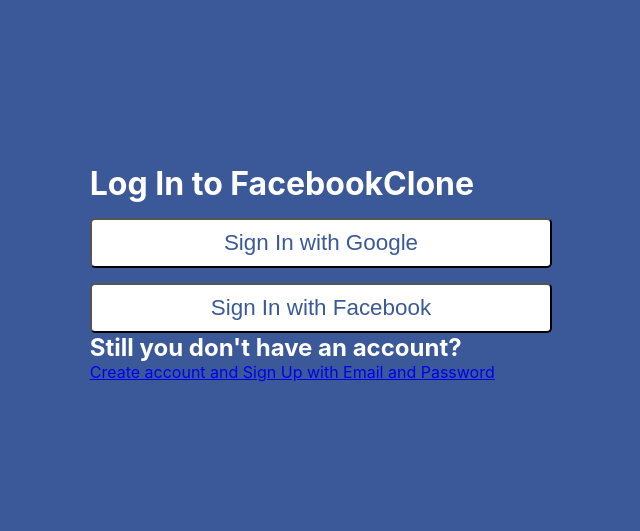
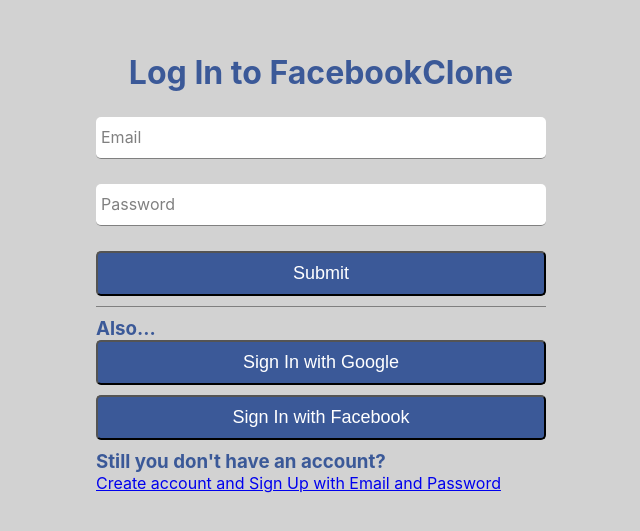
Before and after one commit to pdr-clv/fb-clone, a React (Create React App) app: page / in a window 1280 px wide. Shown: the part 127-658 px from the top of the page, without its empty margins (319-959 px from the left). Built offline with nearby package versions, Linux system fonts and the light colour scheme; no server answers.

Commit message:
adding Sign In with email, and styles in sign In and sign Up pages

```diff
--- a/src/components/form-input/form-input.styles.jsx
+++ b/src/components/form-input/form-input.styles.jsx
@@ -11,7 +11,7 @@
 
 export const GroupContainer = styled.div`
   position: relative;
-  margin: 45px 0;
+  margin: 20px 0;
 
   input[type='password'] {
     letter-spacing: 0.3em;
@@ -23,11 +23,11 @@
   background-color: white;
   color: ${subColor};
   font-size: 18px;
-  padding: 10px 10px 10px 5px;
+  padding: 10px 0px;
   display: block;
   width: 100%;
   border: none;
-  border-radius: 0;
+  border-radius: 5px;
   border-bottom: 1px solid ${subColor};
   margin: 25px 0;
 
--- a/src/components/sign-in/sign-in.component.jsx
+++ b/src/components/sign-in/sign-in.component.jsx
@@ -1,20 +1,67 @@
-import React from 'react';
+import React, { useState } from 'react';
+import FormInput from '../form-input/form-input.component';
 import { Link } from 'react-router-dom';
 import {
+  auth,
   signInWithGoogle,
   signInWithFacebook,
 } from '../../firebase/firebase.utils';
 
-import { SignInStyles } from './sign-in.styles';
+import { SignInStyles,SubmitInput } from './sign-in.styles';
 
 const SignInPage = () => {
+  const [logInDetails,setLogInDetails] = useState({
+    email: '',
+    password: ''
+  });
+
+  const handleSubmit = async (event) => {
+    event.preventDefault();
+    const { email, password } = logInDetails;
+    try {
+      await auth.signInWithEmailAndPassword(email,password);
+    } catch(err) {
+      console.error(err);
+      alert(err.message);
+      setLogInDetails({...logInDetails, password: ''});
+      if (err.code === 'auth/wrong-password') {
+        alert('Check if user is registered with Google or Facebook')
+      }
+    }
+
+
+  };
+
+  const handleChange = (event) => {
+    const {name, value} = event.target
+    setLogInDetails({...logInDetails,[name]:value});
+  };
+
+  const { email, password} = logInDetails;
   return (
     <SignInStyles>
       <div>
         <h1>Log In to FacebookClone</h1>
+        <form action="" onSubmit={handleSubmit}>
+          <FormInput type='email'
+					name='email'
+					value={ email }
+					onChange={handleChange}
+					label='Email'
+					required />
+          <FormInput
+					type='password'
+					name='password'
+					value={password}
+					onChange={handleChange}
+					label='Password'
+					required />
+          <SubmitInput type="submit" value='Submit'/>
+        </form>
+        <h3>Also...</h3>
         <button onClick={signInWithGoogle}>Sign In with Google</button>
         <button onClick={signInWithFacebook}>Sign In with Facebook</button>
-        <h2>Still you don't have an account?</h2>
+        <h3>Still you don't have an account?</h3>
         <Link to='/signup'>Create account and Sign Up with Email and Password</Link>
       </div>
     </SignInStyles>
--- a/src/components/sign-in/sign-in.styles.jsx
+++ b/src/components/sign-in/sign-in.styles.jsx
@@ -1,27 +1,55 @@
-import styled from 'styled-components';
+import styled, { css } from 'styled-components';
+
+const buttonStyles = css`
+  background-color: rgb(59, 89, 152);
+  color:white;
+  font-size: 18px;
+  padding: 10px 0px;
+  border-radius: 5px;
+  cursor: pointer;
+  margin-bottom: 10px;
+  width: 100%;
+`;
 
 export const SignInStyles = styled.div`
   height: 100vh;
-  width: 100%;
-  background-color: rgb(59, 89, 152);
+  background-color: rgb(210,210,210);
   display: grid;
   place-items: center;
-  color: white;
+  color: rgb(59, 89, 152);
 
   div {
-    * {
-      width: 100%;
+    h1 {
+      text-align: center;
     }
     justify-content: center;
+    width: 90%;
+    max-width:450px;
+
+    form {
+      border-bottom: 1px solid grey;
+      margin-bottom: 10px;
+      *{
+        width: 100%;
+      }
+    }
 
     button {
-      margin-top: 15px;
-      padding: 10px;
-      background-color: white;
-      color: rgb(59, 89, 152);
-      font-size: 1.4em;
-      border-radius: 5px;
-      cursor: pointer;
+      ${buttonStyles}
+    }
+    @media (max-width: 500px) {
+      h1 {
+
+        font-size:20px;
+      }
+      h3 {
+        font-size: 18px;
+      }
+
     }
   }
 `;
+
+export const SubmitInput = styled.input`
+  ${buttonStyles};
+`;
--- a/src/components/sign-up/sign-up.component.jsx
+++ b/src/components/sign-up/sign-up.component.jsx
@@ -1,4 +1,4 @@
-import React, { useState, useEffect } from 'react';
+import React, { useState } from 'react';
 import FormInput from '../form-input/form-input.component';
 import { Link } from 'react-router-dom';
 
@@ -81,8 +81,8 @@
 					label='Confirm Password'
           required />
           <input type="submit" value='Submit'/>
-          <Link to='/'>Go to Sign In Page</Link>
         </form>
+        <Link to='/'>Go to Sign In Page</Link>
       </div>
     </SignInStyles>
   );
--- a/src/components/sign-up/sign-up.styles.jsx
+++ b/src/components/sign-up/sign-up.styles.jsx
@@ -1,27 +1,46 @@
-import styled from 'styled-components';
+import styled, { css } from 'styled-components';
+
+const buttonStyles = css`
+  background-color: rgb(59, 89, 152);
+  color:white;
+  font-size: 18px;
+  padding: 10px 0px;
+  border-radius: 5px;
+  cursor: pointer;
+  margin-bottom: 10px;
+  width: 100%;
+`;
 
 export const SignInStyles = styled.div`
   height: 100vh;
-  width: 100%;
-  background-color: rgb(200, 200, 200);
+  background-color: rgb(210,210,210);
   display: grid;
   place-items: center;
-  color: black;
+  color: rgb(59, 89, 152);
 
   div {
-    * {
-      width: 100%;
+    h1 {
+      text-align: center;
     }
     justify-content: center;
+    width: 90%;
+    max-width:450px;
 
+    form {
+      border-bottom: 1px solid grey;
+      margin-bottom: 10px;
+      *{
+        width: 100%;
+      }
+    }
     input[type='submit'] {
-      margin-top: 15px;
-      padding: 10px;
-      background-color: white;
-      color: rgb(59, 89, 152);
-      font-size: 1.4em;
-      border-radius: 5px;
-      cursor: pointer;
+      ${buttonStyles}
+    }
+    @media (max-width: 500px) {
+      h1 {
+
+        font-size:24px;
+      }
     }
   }
 `;
```
Also changed, not shown: 1 other file (tests, documents, lock files or other folders).
